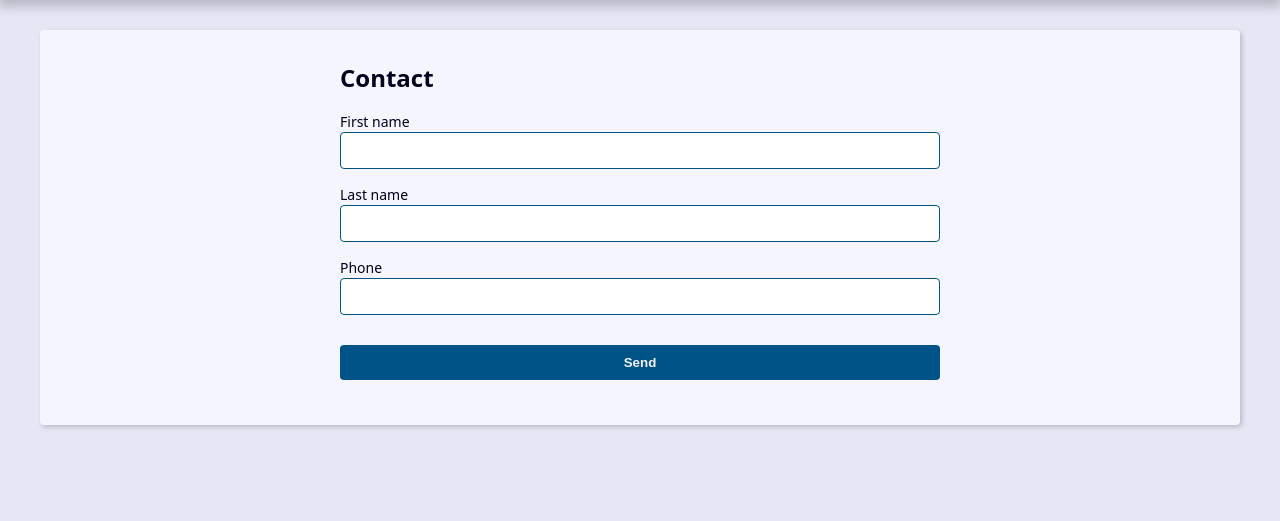
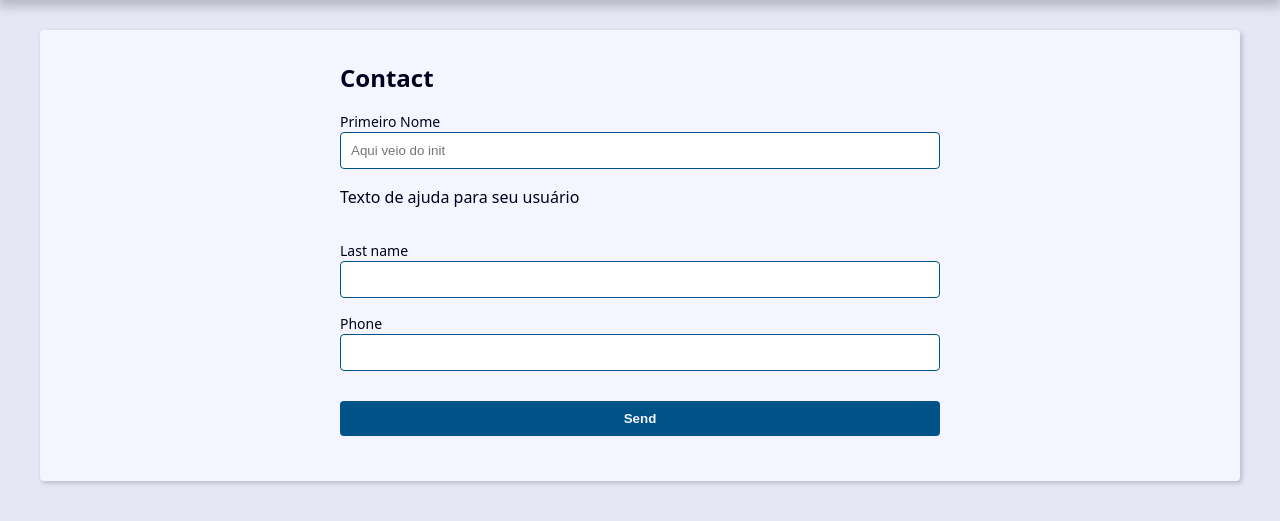
Before and after one commit to oscarlmjr/Section_10__Django_no_Python___Projeto_Agenda, a Django app: template contact/templates/contact/create.html in a window 1280 px wide. Shown: the part 213-734 px from the top of the page. Run offline with Django 5.2, Linux system fonts and the light colour scheme; the template is opened without the code that fills it: values that come from a table or form of the project are taken from there, others are empty; parts of the project's set-up code (start-up, migrations or seed data) failed here and were passed over.

Commit message:
secao_10 aula_484

```diff
--- /dev/null
+++ b/484__Configurando_os_campos_e_widgets_do_formulario/Resources.txt
@@ -0,0 +1 @@
+https://docs.djangoproject.com/en/6.0/ref/forms/widgets/
--- a/contact/forms.py
+++ b/contact/forms.py
@@ -5,11 +5,39 @@ from . import models
 
 
 class ContactForm(forms.ModelForm):
+	first_name = forms.CharField(
+		widget=forms.TextInput(
+			attrs={
+				'class': 'classe-a' 'classe-b',
+				'placeholder': 'Aqui veio do init',
+			}
+		),
+		label='Primeiro Nome',
+		help_text='Texto de ajuda para seu usuário',
+	)
+
+
+	def __init__(self, *args, **kwargs):
+		super().__init__(*args, **kwargs)
+
+		# self.fields['first_name'].widget.attrs.update({
+		# 			'class': 'classe-a' 'classe-b',
+		# 			'placeholder': 'Escreva aqui',
+		# })
+
 	class Meta:
 		model = models.Contact
 		fields = (
 			'first_name', 'last_name', 'phone',
 			)
+		# widgets = {
+		# 	'first_name': forms.TextInput(
+		# 		attrs={
+		# 			'class': 'classe-a' 'classe-b',
+		# 			'placeholder': 'Escreva aqui',
+		# 		}
+		# 	)
+		# }
 
 	def clean(self):
 		# cleaned_data = self.cleaned_data
--- a/contact/models.py
+++ b/contact/models.py
@@ -23,7 +23,7 @@ class Category(models.Model):
 
 
 class Contact(models.Model):
-	first_name = models.CharField(max_length=50)
+	first_name = models.CharField(max_length=50, verbose_name='Primeiro')
 	last_name = models.CharField(max_length=50, blank=True)
 	phone = models.CharField(max_length=50)
 	email = models.EmailField(max_length=254, blank=True)
--- a/contact/templates/contact/create.html
+++ b/contact/templates/contact/create.html
@@ -19,6 +19,10 @@
             <label for="{{ field.id_for_label }}">{{ field.label }}</label>
             {{ field }}
             {{ field.errors }}
+
+            {% if field.help_text %}
+              <p class="help_text">{{ field.help_text }}</p>
+            {% endif %}
             </div>
         {% endfor %}
       </div>
```
Also changed, not shown: prints_Section_10/484 (1).png (added), prints_Section_10/484 (10).png (added), prints_Section_10/484 (11).png (added), prints_Section_10/484 (12).png (added), prints_Section_10/484 (13).png (added), prints_Section_10/484 (14).png (added), prints_Section_10/484 (2).png (added), prints_Section_10/484 (3).png (added), prints_Section_10/484 (4).png (added), prints_Section_10/484 (5).png (added), prints_Section_10/484 (6).png (added), prints_Section_10/484 (7).png (added), prints_Section_10/484 (8).png (added), prints_Section_10/484 (9).png (added), 1 other file.
